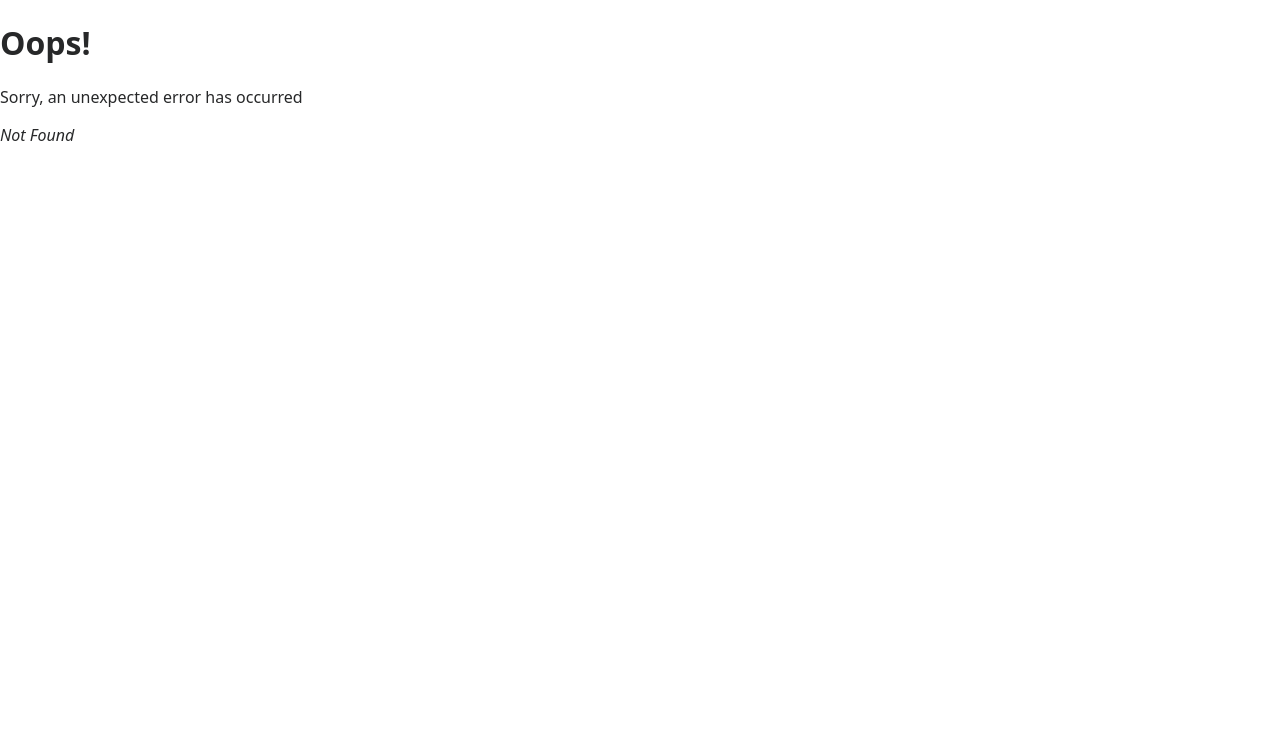
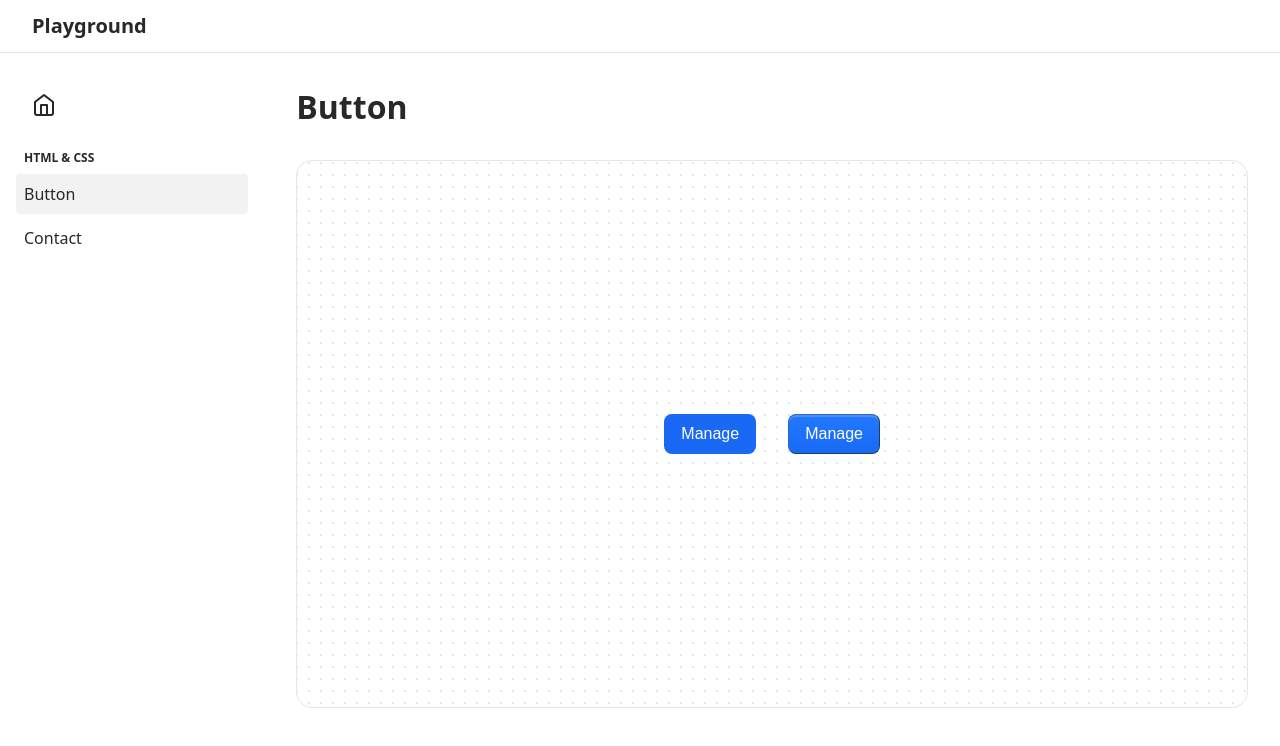
Before and after one commit to franckgaudin/back-to-basics, a React (Vite) app: page /button in a window 1280 px wide. Before the commit this address had no page. Shown: the top 746 px of the page. Built offline with nearby package versions, Linux system fonts and the light colour scheme.

Commit message:
Update 8 files

```diff
--- a/package.json
+++ b/package.json
@@ -17,8 +17,8 @@
     "react-router-dom": "^6.20.0"
   },
   "devDependencies": {
-    "@types/react": "^18.2.37",
-    "@types/react-dom": "^18.2.15",
+    "@types/react": "^18.2.39",
+    "@types/react-dom": "^18.2.17",
     "@typescript-eslint/eslint-plugin": "^6.10.0",
     "@typescript-eslint/parser": "^6.10.0",
     "@vitejs/plugin-react": "^4.2.0",
--- /dev/null
+++ b/src/components/Flex.tsx
@@ -0,0 +1,7 @@
+import "./components.css";
+
+export default function Flex({
+  children,
+}: React.ComponentPropsWithoutRef<"div">) {
+  return <div className="flex">{children}</div>;
+}
--- /dev/null
+++ b/src/components/components.css
@@ -0,0 +1,4 @@
+.flex {
+  display: flex;
+  gap: 2rem;
+}
--- a/src/main.tsx
+++ b/src/main.tsx
@@ -1,21 +1,28 @@
-import React from 'react'
-import ReactDOM from 'react-dom/client'
-import { createBrowserRouter, RouterProvider } from 'react-router-dom'
+import React from "react";
+import ReactDOM from "react-dom/client";
+import { createBrowserRouter, RouterProvider } from "react-router-dom";
 
-import Root from './routes/Root.tsx'
-import ErrorPage from './pages/Error.tsx'
-import ContactPage from './pages/Contact.tsx'
+import Root from "./routes/Root.tsx";
+import ErrorPage from "./pages/Error.tsx";
+import ContactPage from "./pages/Contact.tsx";
+import ButtonPage from "./pages/Button.tsx";
 
-import './index.css'
+import "./index.css";
 
 const router = createBrowserRouter([
-  { path: "/", element: <Root />, errorElement: <ErrorPage />, children: [
-    { path: "/contact", element: <ContactPage /> },
-  ] },
-])
+  {
+    path: "/",
+    element: <Root />,
+    errorElement: <ErrorPage />,
+    children: [
+      { path: "/contact", element: <ContactPage /> },
+      { path: "/button", element: <ButtonPage /> },
+    ],
+  },
+]);
 
-ReactDOM.createRoot(document.getElementById('root')!).render(
+ReactDOM.createRoot(document.getElementById("root")!).render(
   <React.StrictMode>
     <RouterProvider router={router} />
   </React.StrictMode>,
-)
+);
--- /dev/null
+++ b/src/pages/Button.tsx
@@ -0,0 +1,17 @@
+import Flex from "../components/Flex";
+
+import "./button.css";
+
+export default function ButtonPage() {
+  return (
+    <>
+      <h1 className="title">Button</h1>
+      <div className="playground">
+        <Flex>
+          <button className="button">Manage</button>
+          <button className="button button-2024">Manage</button>
+        </Flex>
+      </div>
+    </>
+  );
+}
--- /dev/null
+++ b/src/pages/button.css
@@ -0,0 +1,31 @@
+.button {
+  --primary: rgb(25 105 245);
+  appearance: unset;
+  height: 2.5rem;
+  padding-inline: 1rem;
+  font-size: 1rem;
+  color: white;
+  border-width: 1px;
+  border-style: block;
+  border-radius: 0.5rem;
+  border-color: transparent;
+  background-color: var(--primary);
+}
+
+.button-2024 {
+  --bg-top: rgb(34 121 255);
+  --bg-bottom: var(--primary);
+  --border-color: rgb(45, 104, 198);
+  --border-color-active: rgb(56, 116, 214);
+  --light: rgb(79, 144, 243);
+
+  background: linear-gradient(var(--bg-top), var(--bg-bottom));
+  border-color: var(--border-color);
+  box-shadow: inset 0 2px var(--light);
+}
+
+.button-2024:active {
+  border-color: var(--border-color-active);
+  background: linear-gradient(var(--bg-bottom), var(--bg-top));
+  box-shadow: none;
+}
--- a/src/routes/Root.tsx
+++ b/src/routes/Root.tsx
@@ -1,17 +1,35 @@
 import { Outlet, NavLink, Link } from "react-router-dom";
-import clsx from 'clsx';
-import { Home } from 'react-feather';
+import clsx from "clsx";
+import { Home } from "react-feather";
 
-import './root.css';
+import "./root.css";
+
+const routes = [
+  {
+    id: 1,
+    path: "/button",
+    label: "Button",
+  },
+  {
+    id: 2,
+    path: "/contact",
+    label: "Contact",
+  },
+];
 
 export default function Root() {
-
-  const navLinkClasses = ({ isActive, isPending}: {isActive: boolean, isPending: boolean}) => {
+  const navLinkClasses = ({
+    isActive,
+    isPending,
+  }: {
+    isActive: boolean;
+    isPending: boolean;
+  }) => {
     return clsx("nav__link", {
-      "active": isActive,
-      "pending": isPending
-    })
-  }
+      active: isActive,
+      pending: isPending,
+    });
+  };
 
   return (
     <div className="root">
@@ -28,12 +46,15 @@ export default function Root() {
                 </Link>
               </li>
               <li className="nav__item">
-
                 <span className="nav__group">HTML & CSS</span>
                 <ul className="nav__list">
-                  <li className="nav__item">
-                  <NavLink className={navLinkClasses} to="/contact">Contact</NavLink>
-                  </li>
+                  {routes.map((route) => (
+                    <li className="nav__item" key={route.id}>
+                      <NavLink className={navLinkClasses} to={route.path}>
+                        {route.label}
+                      </NavLink>
+                    </li>
+                  ))}
                 </ul>
               </li>
             </ul>
```
Also changed, not shown: 1 other file (tests, documents, lock files or other folders).
